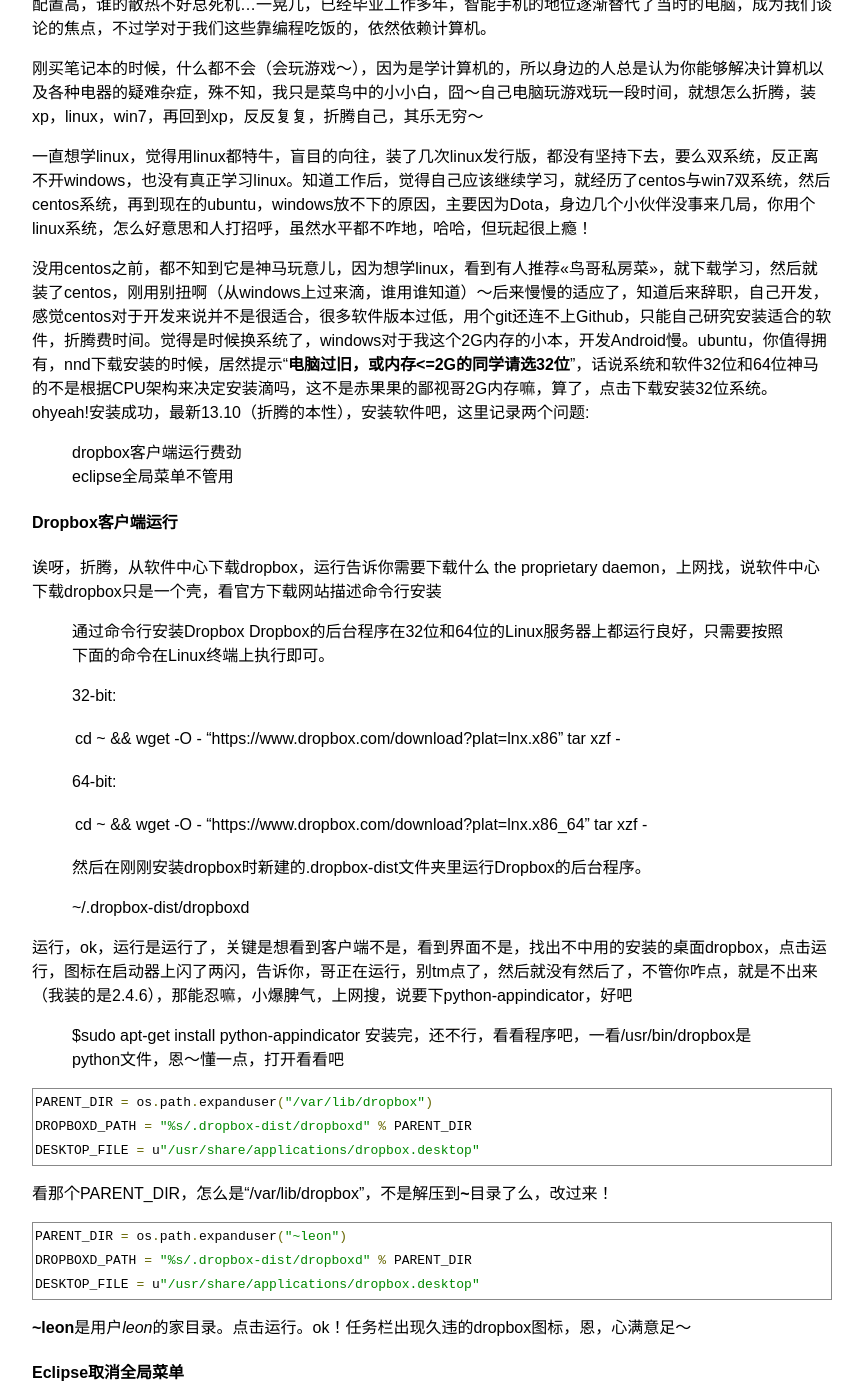
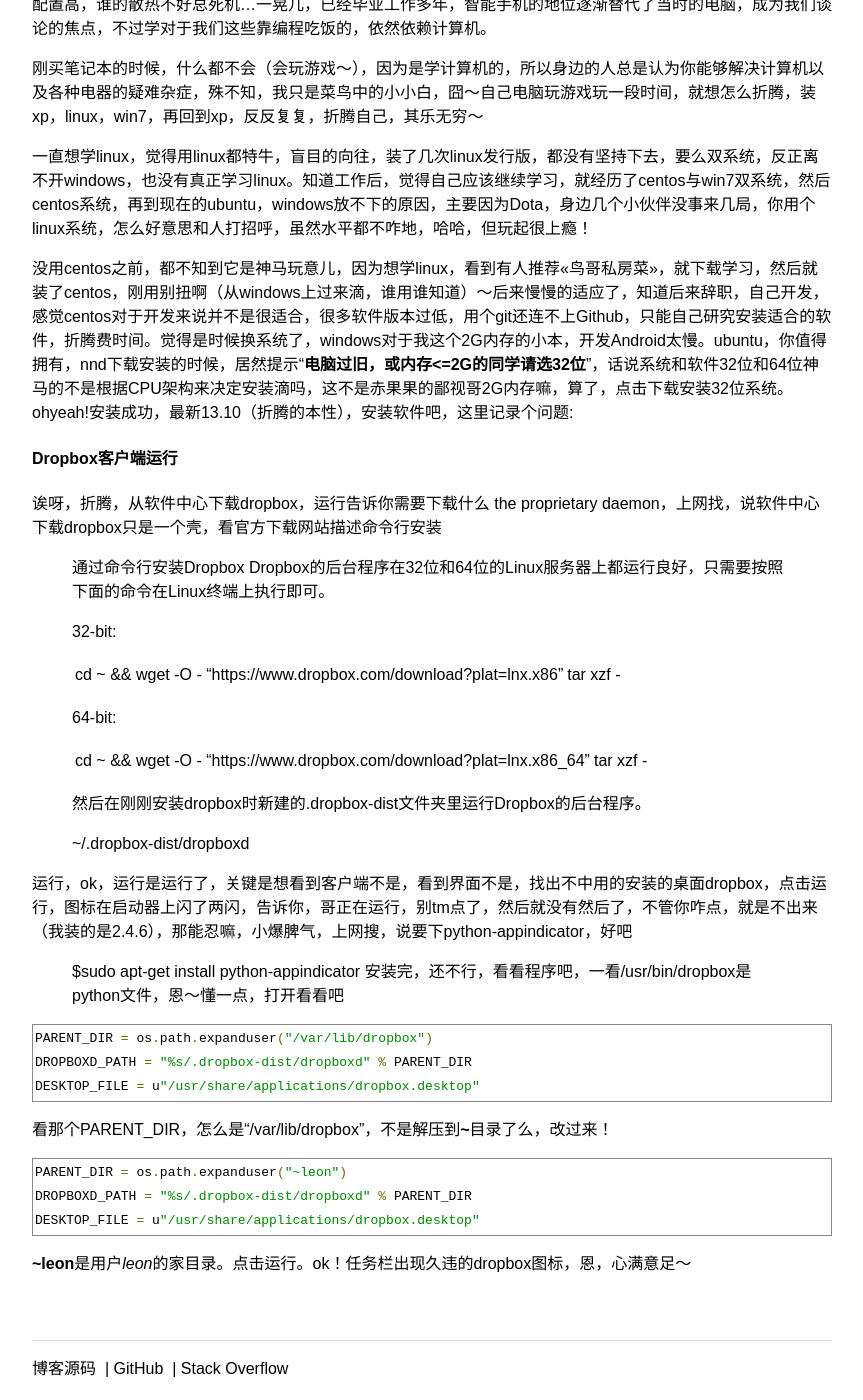
Before and after one commit to leongithub/blog, a Jekyll site: the page built from _posts/2013-11-10-os.md, in a window 1280 px wide and 1400 px high, scrolled down 427 px. Shown: the whole window, without its empty margins (208-1071 px from the left). Built offline with Jekyll 4.4.1, drawn with Linux system fonts in a browser that asks for light colours; comment, search, counter and statistics services are not loaded; some of the changed text lies outside the part shown.

Commit message:
update blog

```diff
--- a/_posts/2013-11-10-os.md
+++ b/_posts/2013-11-10-os.md
@@ -19,10 +19,7 @@
 一直想学linux，觉得用linux都特牛，盲目的向往，装了几次linux发行版，都没有坚持下去，要么双系统，反正离不开windows，也没有真正学习linux。知道工作后，觉得自己应该继续学习，就经历了centos与win7双系统，然后centos系统，再到现在的ubuntu，windows放不下的原因，主要因为Dota，身边几个小伙伴没事来几局，你用个linux系统，怎么好意思和人打招呼，虽然水平都不咋地，哈哈，但玩起很上瘾！
 
 
-没用centos之前，都不知到它是神马玩意儿，因为想学linux，看到有人推荐<<鸟哥私房菜>>，就下载学习，然后就装了centos，刚用别扭啊（从windows上过来滴，谁用谁知道）～后来慢慢的适应了，知道后来辞职，自己开发，感觉centos对于开发来说并不是很适合，很多软件版本过低，用个git还连不上Github，只能自己研究安装适合的软件，折腾费时间。觉得是时候换系统了，windows对于我这个2G内存的小本，开发Android慢。ubuntu，你值得拥有，nnd下载安装的时候，居然提示“**电脑过旧，或内存<=2G的同学请选32位**”，话说系统和软件32位和64位神马的不是根据CPU架构来决定安装滴吗，这不是赤果果的鄙视哥2G内存嘛，算了，点击下载安装32位系统。ohyeah!安装成功，最新13.10（折腾的本性），安装软件吧，这里记录两个问题:
-
-1. dropbox客户端运行费劲
-2. eclipse全局菜单不管用
+没用centos之前，都不知到它是神马玩意儿，因为想学linux，看到有人推荐<<鸟哥私房菜>>，就下载学习，然后就装了centos，刚用别扭啊（从windows上过来滴，谁用谁知道）～后来慢慢的适应了，知道后来辞职，自己开发，感觉centos对于开发来说并不是很适合，很多软件版本过低，用个git还连不上Github，只能自己研究安装适合的软件，折腾费时间。觉得是时候换系统了，windows对于我这个2G内存的小本，开发Android太慢。ubuntu，你值得拥有，nnd下载安装的时候，居然提示“**电脑过旧，或内存<=2G的同学请选32位**”，话说系统和软件32位和64位神马的不是根据CPU架构来决定安装滴吗，这不是赤果果的鄙视哥2G内存嘛，算了，点击下载安装32位系统。ohyeah!安装成功，最新13.10（折腾的本性），安装软件吧，这里记录个问题:
 
 ####Dropbox客户端运行
 
@@ -62,20 +59,3 @@
 </pre>
 
 **~leon**是用户*leon*的家目录。点击运行。ok！任务栏出现久违的dropbox图标，恩，心满意足～
-
-
-####Eclipse取消全局菜单
-
-我安装的是ADT（专门Android开发用的，AndroidStudio用开源包太费劲~），打开后，全局菜单不好使，Google之。
-在*/usr/share/applications/*目录下添加 eclipse.desktop（关键是扩展名.desktop），写入如下内容：
-
-<pre class="prettyprint">
-[Desktop Entry]
-Version=4.3
-Name=EclipseADT
-Exec=env UBUNTU_MENUPROXY=0 /<ECLIPSE_PATH>/eclipse
-Icon=/<ECLIPSE_PATH>/icon.xpm
-Terminal=false
-Type=Application
-Categories=Utitity;Application
-</pre>
```
